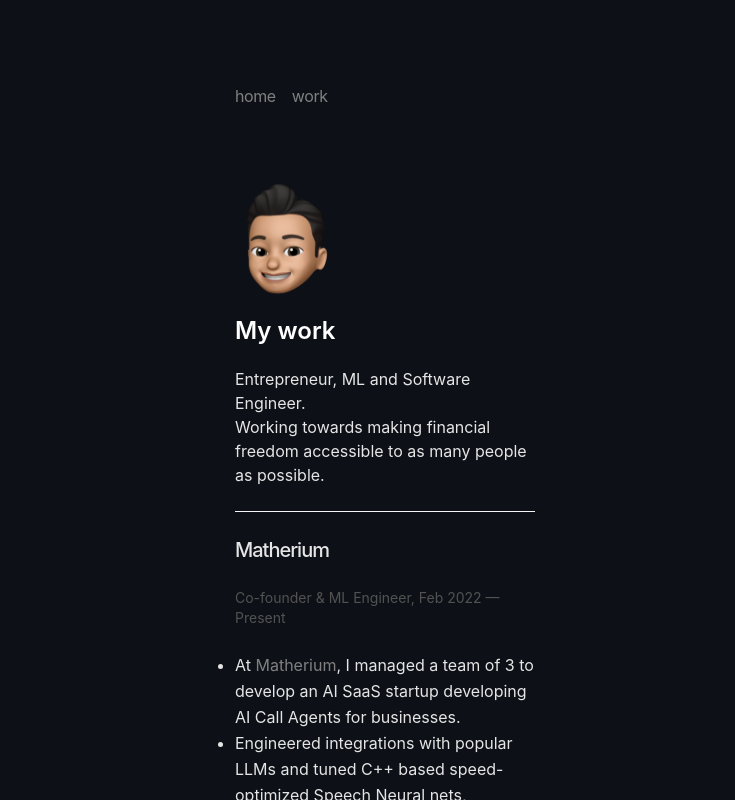
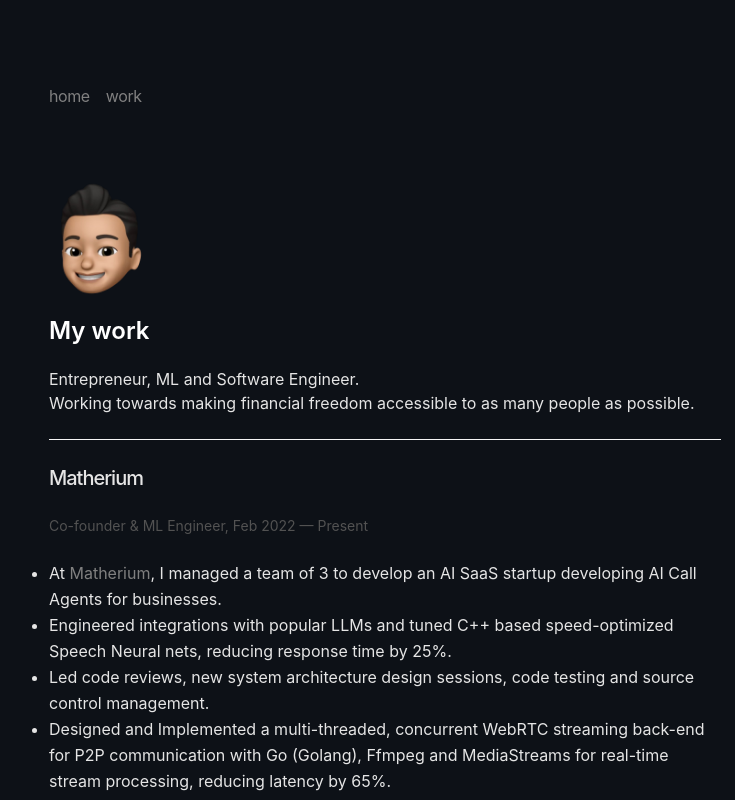
Before and after one commit to infinityp913/ananthp, a Next.js app: page /work in a window 1280 px wide. Shown: the top 800 px of the page, without its empty margins (255-990 px from the left). Built offline with nearby package versions, Linux system fonts and the light colour scheme.

Commit message:
fixed x-axis paddign for work page

```diff
--- a/pages/work/index.js
+++ b/pages/work/index.js
@@ -18,7 +18,7 @@
         <meta name="viewport" content="width=device-width, initial-scale=1" />
         <link rel="icon" href="/favicon.ico" />
       </Head>
-      <section className="w-screen m-auto pb-16 px-20 flex items-center justify-center md:flex-row sm:max-w-[460px] max-w-2xl text-neutral-200">
+      <section className="w-screen m-auto pb-16 px-20 lg:px-0 flex items-center justify-center md:flex-row max-w-2xl text-neutral-200">
         <div className="flex">
           <div className="mt-[5rem]">
             <Navbar></Navbar>
```
